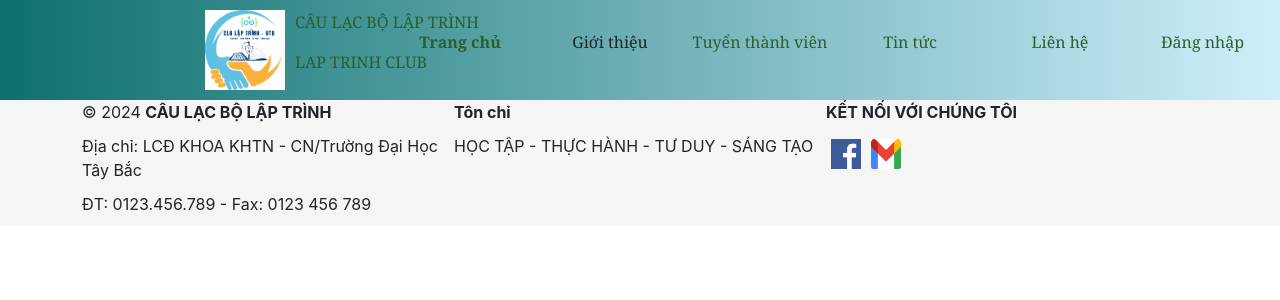
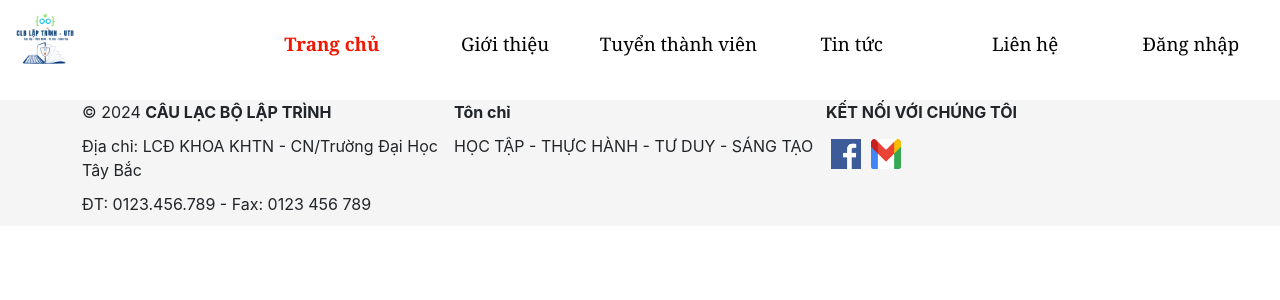
Before and after one commit to Hunter-PhucDu/Clb-Reactjs-Web, a React (Create React App) app: page / in a window 1280 px wide. Shown: the top 300 px of the page. Built offline with nearby package versions, Linux system fonts and the light colour scheme.

Commit message:
refator: header component

```diff
--- a/src/components/header/index.jsx
+++ b/src/components/header/index.jsx
@@ -26,15 +26,14 @@ const Header = ({ setActiveOn }) => {
     }
   };
 
-  let [active, setActive] = useState(['active', '', '', '', '', '', ''])
+  let [active, setActive] = useState(["active", "", "", "", "", "", ""]);
 
   const handleClickActiveNav = (key, name) => {
-    let arr = ['', '', '', '', '', '', '']
-    arr[key] = 'active'
-    setActiveOn(name)
-    setActive(arr)
-  }
-
+    let arr = ["", "", "", "", "", "", ""];
+    arr[key] = "active";
+    setActiveOn(name);
+    setActive(arr);
+  };
 
   return (
     <header>
@@ -43,26 +42,18 @@ const Header = ({ setActiveOn }) => {
           <div className="header-conten">
             <div className="logo">
               <Link to="/">
-            <img src={require("../../assets/image/logoCLb.png")} alt="logo" />
+                <img src={require("../../assets/image/DEA.png")} alt="logo" />
               </Link>
-                <a href="/">
-                <p>
-                  CÂU LẠC BỘ LẬP TRÌNH
-                </p>
-                <p>
-                  LAP TRINH CLUB
-                </p>
-                </a>
             </div>
           </div>
           <div className="header-content">
             <div class="home">
               <div
-              class={active[1]}
+                class={active[0]}
                 onClick={(e) => handleClickActiveNav(0, "home")}
               >
                 <Link to="/" className="home-link">
-                <b> Trang chủ </b>
+                  Trang chủ
                 </Link>
               </div>
             </div>
@@ -70,12 +61,19 @@ const Header = ({ setActiveOn }) => {
 
           <div className="header-content">
             <div class="info">
+              <div
+                class={active[1]}
+                onClick={(e) => handleClickActiveNav(1, "info")}
+              >
+                <Link to="/" className="info">
+                  {" "}
                   Giới thiệu
+                </Link>
                 <span className="info-container">
                   <ul className="sub-info">
                     <Link to="/">
                       <div
-                    class={active[2]}
+                        class={active[1]}
                         onClick={(e) => handleClickActiveNav(1, "info")}
                       >
                         <li> Tổng quan </li>
@@ -83,7 +81,7 @@ const Header = ({ setActiveOn }) => {
                     </Link>
                     <Link to="/">
                       <div
-                    class={active[2]}
+                        class={active[1]}
                         onClick={(e) => handleClickActiveNav(1, "info")}
                       >
                         <li> Cơ cấu Thành viên </li>
@@ -91,7 +89,7 @@ const Header = ({ setActiveOn }) => {
                     </Link>
                     <Link to="/">
                       <div
-                    class={active[2]}
+                        class={active[1]}
                         onClick={(e) => handleClickActiveNav(1, "info")}
                       >
                         <li> Cựu Thành viên </li>
@@ -99,7 +97,7 @@ const Header = ({ setActiveOn }) => {
                     </Link>
                     <Link to="/">
                       <div
-                    class={active[2]}
+                        class={active[1]}
                         onClick={(e) => handleClickActiveNav(1, "info")}
                       >
                         <li> Tổ chức </li>
@@ -107,7 +105,7 @@ const Header = ({ setActiveOn }) => {
                     </Link>
                     <Link to="/">
                       <div
-                    class={active[2]}
+                        class={active[1]}
                         onClick={(e) => handleClickActiveNav(1, "info")}
                       >
                         <li> Thành tích </li>
@@ -117,11 +115,12 @@ const Header = ({ setActiveOn }) => {
                 </span>
               </div>
             </div>
+          </div>
 
           <div className="header-content">
             <div class="registrations">
               <div
-              className={active[3]}
+                className={active[2]}
                 onClick={(e) => handleClickActiveNav(2, "registrations")}
               >
                 <Link to="/" className="home-link">
@@ -134,7 +133,7 @@ const Header = ({ setActiveOn }) => {
           <div className="header-content">
             <div class="news">
               <div
-              class={active[4]}
+                class={active[3]}
                 onClick={(e) => handleClickActiveNav(3, "news")}
               >
                 <Link to="/" className="home-link">
@@ -147,7 +146,7 @@ const Header = ({ setActiveOn }) => {
           <div className="header-content">
             <div class="contact">
               <div
-              class={active[5]}
+                class={active[4]}
                 onClick={(e) => handleClickActiveNav(4, "contact")}
               >
                 <Link to="/" className="home-link">
@@ -163,25 +162,34 @@ const Header = ({ setActiveOn }) => {
                 {auth.isLoggedIn ? (
                   <>
                     <span className="text-capitalize">
-                    <FaUserCircle /> {auth.account.userName}
+                      {auth.account.avatar ? (
+                        <img
+                          src={auth.account.avatar}
+                          alt="User Avatar"
+                          className="user-avatar"
+                        />
+                      ) : (
+                        <FaUserCircle className="default-avatar" />
+                      )}
+                      {auth.account.userName}
                       <ul className="user-action">
                         {auth.account.role === "admin" ? (
                           <>
                             <Link to="/account/profile">
-                            <li> Tài khoản của tôi </li>
+                              <li>Tài khoản của tôi</li>
                             </Link>
                             <Link to="/management/accounts">
-                            <li> Quản lý người dùng </li>
+                              <li>Quản lý người dùng</li>
                             </Link>
                           </>
                         ) : (
                           <>
                             <Link to="/account/profile">
-                            <li> Tài khoản của tôi </li>
+                              <li>Tài khoản của tôi</li>
                             </Link>
                           </>
                         )}
-                      <li onClick={handleLogout}> Đăng xuất </li>
+                        <li onClick={handleLogout}>Đăng xuất</li>
                       </ul>
                     </span>
                   </>
@@ -190,13 +198,12 @@ const Header = ({ setActiveOn }) => {
                     <div className="auth-container">
                       <div className="auth">
                         <div
-                        class={active[6]}
-                        onClick={(e) => handleClickActiveNav(6, "login")}
+                          class={active[5]}
+                          onClick={(e) => handleClickActiveNav(5, "login")}
                         >
                           <Link to="/">Đăng nhập</Link>
                         </div>
                       </div>
-
                     </div>
                   </>
                 )}
--- a/src/components/header/index.scss
+++ b/src/components/header/index.scss
@@ -1,16 +1,22 @@
 header {
   .header-container {
-    background-color: #ceeffa;
-    background: linear-gradient(to right, #0d706e, #ceeffa);
+    //background-color: #ceeffa;
+    background-color: white;
+    //background: linear-gradient(to right, #fff, #ceeffa);
+    font-size: 14pt;
     position: relative;
     font-family: Georgia, "Times New Roman", Times, serif;
     a {
       white-space: nowrap;
       text-decoration: none;
-      color: #2c5f2d;
+      color: #000;
       &:hover {
-        color: white;
+        color: #f11703;
       }
+    }
+    .active a{
+      color: #f11703;
+      font-weight: bold;
     }
     .header-nav {
       flex-grow: 1;
@@ -36,28 +42,22 @@ header {
           /* Định dạng cho phần tử cha */
           display: flex;
           justify-content: center; /* Canh giữa theo chiều ngang */
-          align-items: center; /* Canh giữa theo chiều dọc */
-          height: 80px; /* Chiều cao của phần tử cha */
+          align-items: left; /* Canh giữa theo chiều dọc */
+          height: 100px; /* Chiều cao của phần tử cha */
           margin: 20px auto; /* Canh giữa theo chiều ngang */
           img {
             max-width: 100%;
             max-height: 100%;
             width: auto; /* Giữ nguyên tỷ lệ của hình ảnh */
-            height: 100px; /* Giữ nguyên tỷ lệ của hình ảnh */
+            height: auto; /* Giữ nguyên tỷ lệ của hình ảnh */
             object-fit: contain; /* Đảm bảo hình ảnh được hiển thị hoàn chỉnh */
-          }
-          a {
-            display: flex;
-            flex-direction: column;
-            align-items: flex-start;
-            margin: 5px;
-            width: 80px;
-            height: 80px;
+            border-radius: 400px;
+            padding-right: 150px;
           }
         }
       }
       .header-content {
-        width: 150px;
+        width: 180px;
         height: 100%;
         text-align: center;
         padding-top: 30px;
@@ -74,7 +74,7 @@ header {
               top: calc(100%);
               right: 0;
               left: -10px;
-              width: 180px;
+              width: 220px;
               text-align: left;
               display: none;
               border: 1px solid gray;
@@ -87,7 +87,7 @@ header {
                 cursor: pointer;
 
                 &:hover {
-                  background-color: #0d706e;
+                  //background-color: #0d706e;
                 }
               }
             }
@@ -98,12 +98,10 @@ header {
           }
         }
         &:hover {
-          background-color: #0d706e;
+          //background-color: #0d706e;
         }
       }
-      .header-content .active a {
-        color: #ff0; /* Màu chữ khi mục được chọn */
-      }
+
 
       .accountt {
         .header-top-right {
@@ -137,7 +135,7 @@ header {
                 cursor: pointer;
 
                 &:hover {
-                  background-color: #0d706e;
+                  //background-color: #0d706e;
                 }
               }
             }
@@ -154,6 +152,7 @@ header {
           }
         }
       }
+
     }
   }
 }
```
Also changed, not shown: src/assets/image/DEA.png (added). Lines whose indentation alone changed are shown as unchanged.
